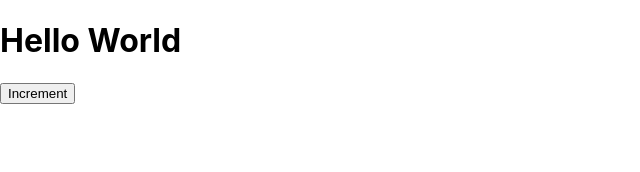
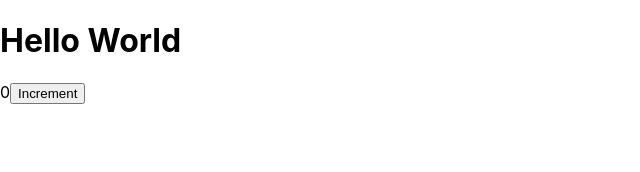
Before and after one commit to BenHaugen/backtobasics, a React (Create React App) app: page / in a window 1280 px wide. Shown: the top 172 px of the page, without its empty margins (0-640 px from the left). Built offline with nearby package versions, Linux system fonts and the light colour scheme.

Commit message:
added state

```diff
--- a/src/components/counter.jsx
+++ b/src/components/counter.jsx
@@ -2,11 +2,14 @@ import React, { Component } from 'react';
 
 class Counter extends Component {
 
-  state = {}
+  state = {
+    count: 0
+  }
   render() {
     return (
       <div>
       <h1>Hello World</h1>
+      <span>{this.state.count}</span>
       <button>Increment</button>
       </div>
     );
```
